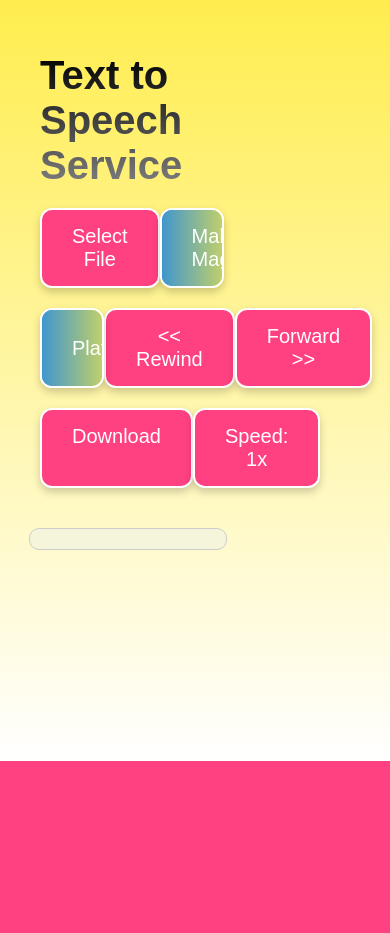
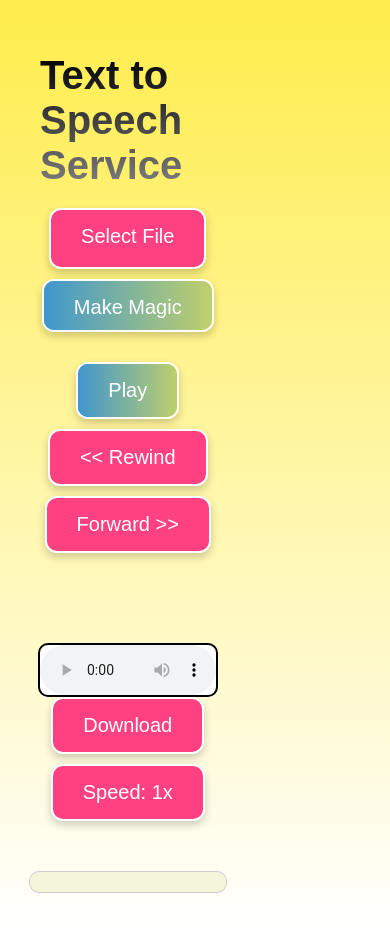
Before and after one commit to sashabatin/yonchee, a Flask app: page / in a window 390 px wide. Shown: the part 83-1016 px from the top of the page. Before the commit the page ends 844 px from the top, so only its background shows below. Run offline with Flask 3, Linux system fonts and the light colour scheme.

Commit message:
add player, add choose camera option, repair download button

```diff
--- a/templates/index.html
+++ b/templates/index.html
@@ -222,6 +222,25 @@
             clip-path: inset(50%);
             white-space: nowrap;
         }
+
+        /* Responsive adjustments */
+        @media (max-width: 768px) {
+            .button-group,
+            .audio-controls,
+            .additional-controls {
+                flex-direction: column;
+                align-items: center;
+            }
+
+            .button-group label,
+            .button-group button,
+            .audio-controls button,
+            .additional-controls button,
+            .additional-controls a {
+                flex-basis: 100%;
+                margin-bottom: 10px;
+            }
+        }
     </style>
 </head>
 <body>
@@ -234,18 +253,18 @@
             <form id="uploadForm">
                 <div class="button-group">
                     <label for="fileInput">Select File</label>
-                    <input type="file" id="fileInput" name="image" required>
+                    <input type="file" id="fileInput" name="image" accept="image/*" capture="camera" required>
                     <button id="makeMagicButton" type="submit">Make Magic</button>
                 </div>
                 <div class="audio-controls">
-                    <button id="togglePlayPauseButton" hidden>Play</button>
-                    <button id="rewindButton" hidden>Rewind</button>
-                    <button id="forwardButton" hidden>Forward</button>
+                    <button id="togglePlayPauseButton">Play</button>
+                    <button id="rewindButton">Rewind</button>
+                    <button id="forwardButton">Forward</button>
                 </div>
-                <audio id="audioPlayer" controls hidden></audio>
+                <audio id="audioPlayer" controls></audio>
                 <div class="additional-controls">
-                    <a id="downloadButton" hidden>Download</a> <!-- Download button -->
-                    <button id="playbackSpeedButton" hidden>Speed: 1x</button> <!-- Playback Speed button -->
+                    <a id="downloadButton">Download</a> <!-- Download button -->
+                    <button id="playbackSpeedButton">Speed: 1x</button> <!-- Playback Speed button -->
                 </div>
                 <div id="output" class="card"></div>
             </form>
```
